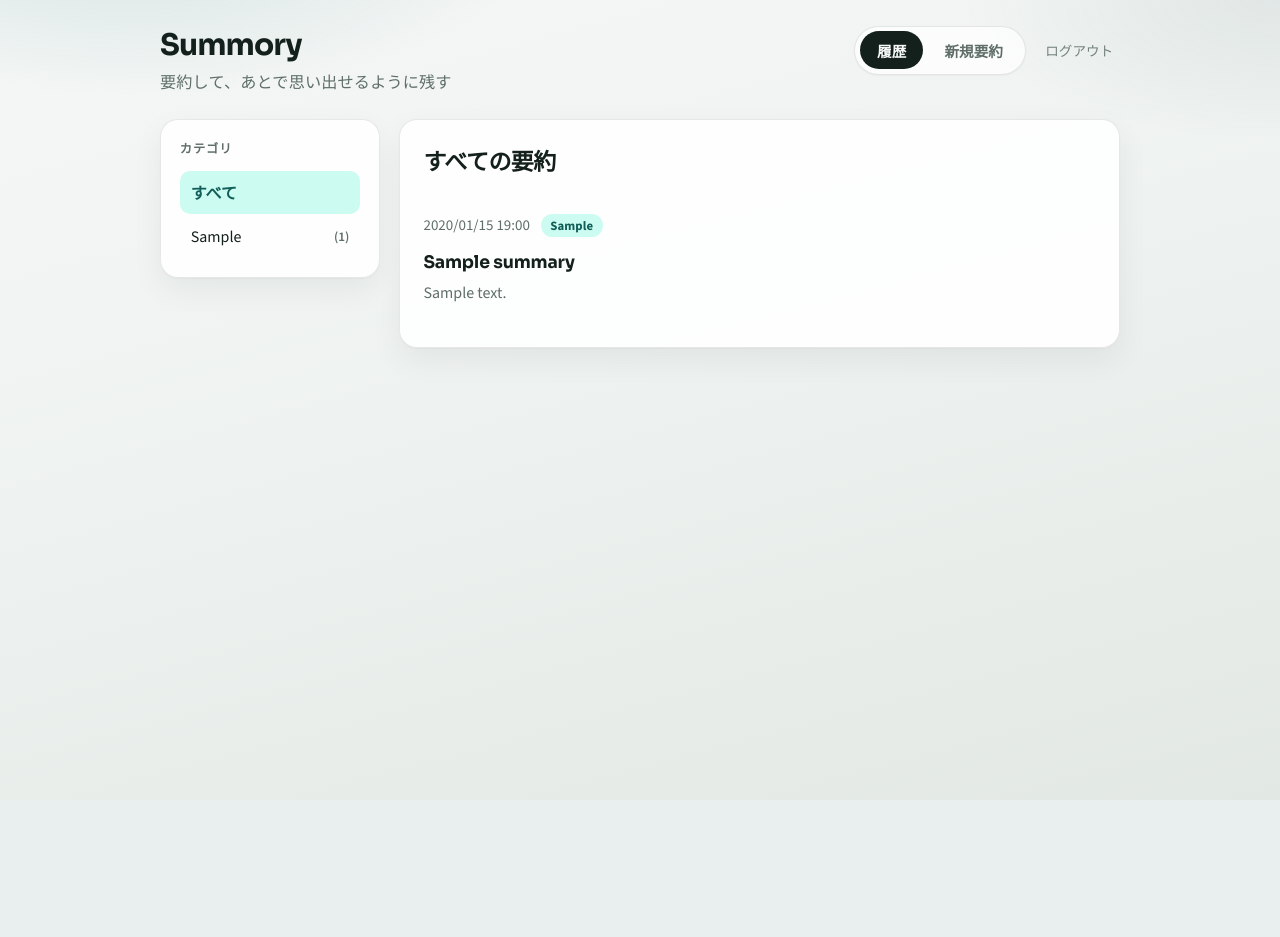
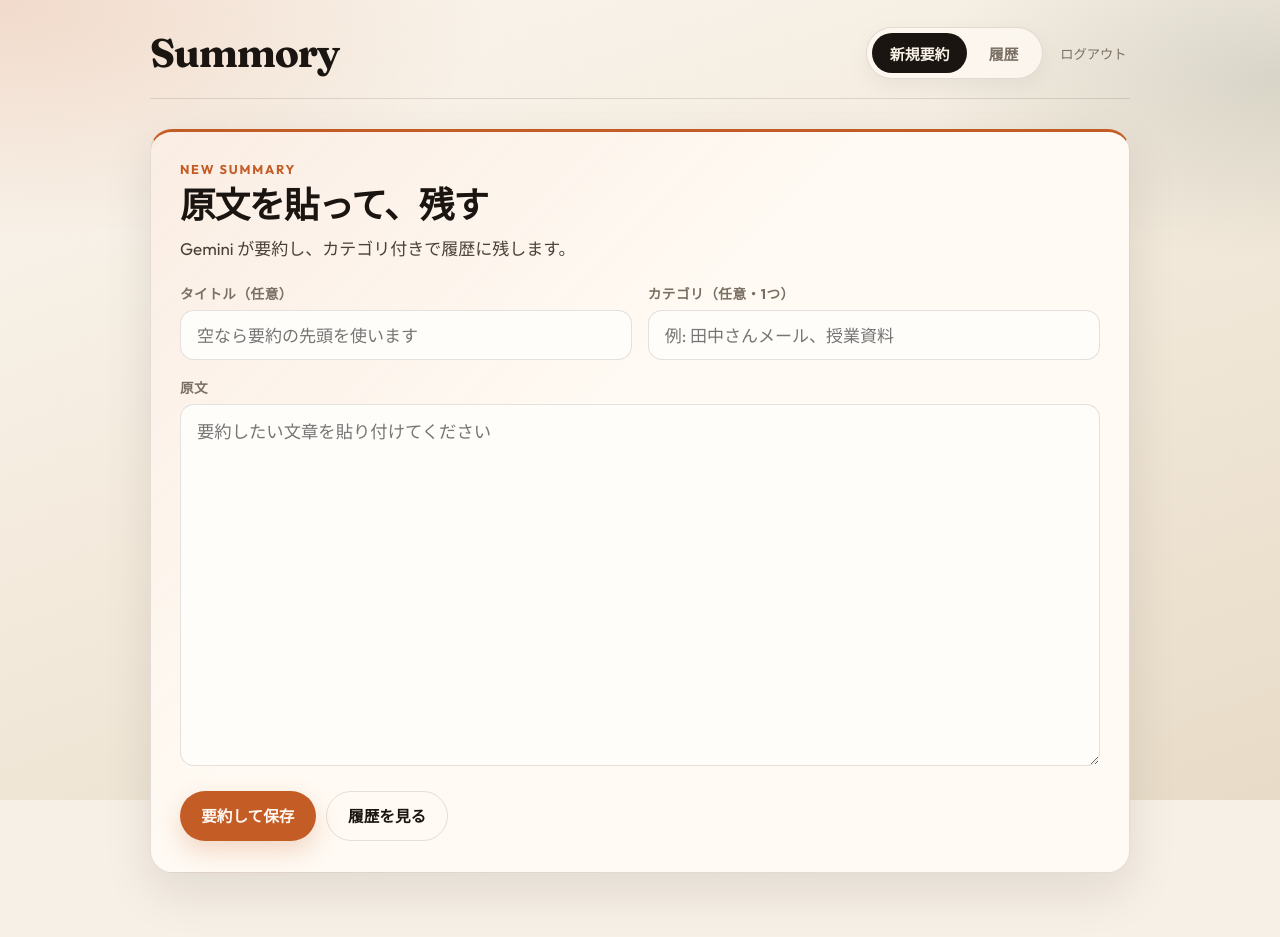
Before and after one commit to hal123w/Summory, a Django app: page / in a window 1280 px wide. Before the commit the page ends 350 px from the top, so only its background shows below. Run offline with Django 5.2, Linux system fonts and the light colour scheme; a user stored in the database is signed in; tables that the repository leaves empty hold one stand-in row (values such as "Sample post").

Commit message:
Make create the home page and refresh Summory's visual identity
Route / to new summaries, move history to /history/, drop the tagline, and switch to a warmer editorial look.

Co-authored-by: Cursor <cursoragent@cursor.com>

```diff
--- a/config/settings.py
+++ b/config/settings.py
@@ -107,7 +107,7 @@ STORAGES = {
 DEFAULT_AUTO_FIELD = 'django.db.models.BigAutoField'
 
 LOGIN_URL = 'summaries:login'
-LOGIN_REDIRECT_URL = 'summaries:list'
+LOGIN_REDIRECT_URL = 'summaries:create'
 LOGOUT_REDIRECT_URL = 'summaries:login'
 
 # AI
--- a/summaries/static/summaries/summory.css
+++ b/summaries/static/summaries/summory.css
@@ -1,22 +1,21 @@
 :root {
-  --bg: #eef2f0;
-  --bg-deep: #e2e8e4;
-  --panel: rgba(255, 255, 255, 0.88);
-  --panel-solid: #ffffff;
-  --ink: #14201c;
-  --muted: #5f6f68;
-  --line: rgba(20, 32, 28, 0.1);
-  --accent: #0f766e;
-  --accent-hover: #0d9488;
-  --accent-soft: #ccfbf1;
-  --accent-ink: #115e59;
-  --danger: #b42318;
-  --danger-soft: #fee4e2;
-  --shadow: 0 1px 2px rgba(20, 32, 28, 0.04), 0 12px 32px rgba(20, 32, 28, 0.06);
-  --radius: 18px;
-  --radius-sm: 12px;
-  --font-display: "Sora", "Hiragino Sans", sans-serif;
-  --font-body: "Source Sans 3", "Hiragino Sans", "Yu Gothic UI", sans-serif;
+  --ink: #1a1510;
+  --ink-soft: #4a4036;
+  --muted: #7a6f63;
+  --paper: #f7f0e6;
+  --paper-2: #efe4d4;
+  --panel: #fffaf3;
+  --line: rgba(26, 21, 16, 0.12);
+  --accent: #c45c26;
+  --accent-deep: #9a3f12;
+  --accent-soft: #f3d5c0;
+  --forest: #2f4a3c;
+  --danger: #9b2c2c;
+  --danger-soft: #fde8e8;
+  --shadow: 0 18px 50px rgba(26, 21, 16, 0.1);
+  --radius: 22px;
+  --font-display: "Fraunces", "Hiragino Mincho ProN", serif;
+  --font-body: "Outfit", "Hiragino Sans", sans-serif;
 }
 
 *,
@@ -34,33 +33,47 @@ body {
   min-height: 100vh;
   font-family: var(--font-body);
   color: var(--ink);
-  background: linear-gradient(165deg, #f5f7f6 0%, var(--bg) 45%, var(--bg-deep) 100%);
+  background: var(--paper);
   position: relative;
 }
 
-.bg-glow {
+.atmosphere {
   pointer-events: none;
   position: fixed;
   inset: 0;
   background:
-    radial-gradient(ellipse 60% 40% at 10% -10%, rgba(15, 118, 110, 0.14), transparent 55%),
-    radial-gradient(ellipse 50% 35% at 100% 0%, rgba(45, 90, 80, 0.08), transparent 50%);
+    radial-gradient(ellipse 70% 55% at 0% 0%, rgba(196, 92, 38, 0.18), transparent 55%),
+    radial-gradient(ellipse 55% 45% at 100% 10%, rgba(47, 74, 60, 0.14), transparent 50%),
+    radial-gradient(ellipse 60% 40% at 50% 100%, rgba(196, 92, 38, 0.08), transparent 55%),
+    linear-gradient(160deg, #fbf6ef 0%, #f3eadc 48%, #e8dcc8 100%);
   z-index: 0;
+}
+
+.atmosphere::after {
+  content: "";
+  position: absolute;
+  inset: 0;
+  opacity: 0.35;
+  background-image:
+    linear-gradient(rgba(26, 21, 16, 0.03) 1px, transparent 1px),
+    linear-gradient(90deg, rgba(26, 21, 16, 0.03) 1px, transparent 1px);
+  background-size: 28px 28px;
+  mask-image: radial-gradient(ellipse at center, black 30%, transparent 85%);
 }
 
 .shell {
   position: relative;
   z-index: 1;
-  width: min(960px, 100% - 2rem);
+  width: min(980px, 100% - 1.75rem);
   margin: 0 auto;
-  padding: 1.5rem 0 3.5rem;
-  animation: rise 0.45s ease both;
+  padding: 1.6rem 0 3.75rem;
+  animation: enter 0.55s cubic-bezier(0.22, 1, 0.36, 1) both;
 }
 
-@keyframes rise {
+@keyframes enter {
   from {
     opacity: 0;
-    transform: translateY(8px);
+    transform: translateY(14px);
   }
   to {
     opacity: 1;
@@ -69,81 +82,79 @@ body {
 }
 
 a {
-  color: var(--accent);
+  color: var(--accent-deep);
   text-decoration: none;
 }
 
 a:hover {
-  color: var(--accent-hover);
+  color: var(--accent);
 }
 
 .top {
   display: flex;
   justify-content: space-between;
-  align-items: flex-start;
-  gap: 1.25rem;
-  margin-bottom: 1.5rem;
+  align-items: center;
+  gap: 1rem;
+  margin-bottom: 1.75rem;
   flex-wrap: wrap;
+  padding-bottom: 1.1rem;
+  border-bottom: 1px solid var(--line);
 }
 
 .brand {
   margin: 0;
   font-family: var(--font-display);
-  font-size: 1.75rem;
+  font-size: clamp(1.85rem, 4vw, 2.35rem);
   font-weight: 700;
   letter-spacing: -0.03em;
+  line-height: 1;
 }
 
 .brand a {
-  color: inherit;
+  color: var(--ink);
   text-decoration: none;
 }
 
-.tagline {
-  margin: 0.35rem 0 0;
-  color: var(--muted);
-  font-size: 0.95rem;
-  letter-spacing: 0.01em;
+.brand a:hover {
+  color: var(--accent-deep);
 }
 
 .top-actions {
   display: flex;
   align-items: center;
-  gap: 0.75rem;
+  gap: 0.85rem;
   flex-wrap: wrap;
 }
 
 .nav {
   display: inline-flex;
-  gap: 0.25rem;
-  padding: 0.28rem;
-  background: rgba(255, 255, 255, 0.7);
+  gap: 0.2rem;
+  padding: 0.3rem;
+  background: rgba(255, 250, 243, 0.75);
   border: 1px solid var(--line);
   border-radius: 999px;
-  backdrop-filter: blur(8px);
-  box-shadow: 0 1px 2px rgba(20, 32, 28, 0.04);
+  box-shadow: 0 8px 24px rgba(26, 21, 16, 0.05);
 }
 
 .nav a {
-  padding: 0.5rem 1rem;
+  padding: 0.55rem 1.05rem;
   border-radius: 999px;
   color: var(--muted);
-  font-family: var(--font-display);
   font-weight: 600;
-  font-size: 0.86rem;
+  font-size: 0.88rem;
   text-decoration: none;
-  transition: background 0.18s ease, color 0.18s ease, transform 0.18s ease;
+  transition: background 0.2s ease, color 0.2s ease, transform 0.2s ease;
 }
 
 .nav a:hover {
   color: var(--ink);
-  background: rgba(20, 32, 28, 0.04);
+  background: rgba(26, 21, 16, 0.05);
   text-decoration: none;
 }
 
 .nav a.is-active {
   background: var(--ink);
-  color: #f8faf9;
+  color: var(--paper);
 }
 
 .logout-form {
@@ -153,12 +164,11 @@ a:hover {
 .logout-link {
   border: none;
   background: transparent;
-  padding: 0.35rem 0.4rem;
+  padding: 0.35rem 0.2rem;
   font: inherit;
-  font-size: 0.8rem;
+  font-size: 0.78rem;
   color: var(--muted);
   cursor: pointer;
-  opacity: 0.85;
 }
 
 .logout-link:hover {
@@ -168,12 +178,12 @@ a:hover {
 
 .layout {
   display: grid;
-  grid-template-columns: 220px 1fr;
-  gap: 1.1rem;
+  grid-template-columns: 230px 1fr;
+  gap: 1.15rem;
   align-items: start;
 }
 
-@media (max-width: 760px) {
+@media (max-width: 780px) {
   .layout {
     grid-template-columns: 1fr;
   }
@@ -191,6 +201,10 @@ a:hover {
     flex: 1;
     text-align: center;
   }
+
+  .field-row {
+    grid-template-columns: 1fr !important;
+  }
 }
 
 .side,
@@ -200,23 +214,24 @@ a:hover {
   border: 1px solid var(--line);
   border-radius: var(--radius);
   box-shadow: var(--shadow);
-  backdrop-filter: blur(10px);
 }
 
 .side {
-  padding: 1.1rem;
+  padding: 1.15rem;
   position: sticky;
   top: 1rem;
+  background:
+    linear-gradient(180deg, rgba(47, 74, 60, 0.06), transparent 40%),
+    var(--panel);
 }
 
 .side h2 {
-  margin: 0 0 0.85rem;
+  margin: 0 0 0.9rem;
   font-family: var(--font-display);
-  font-size: 0.72rem;
-  font-weight: 600;
-  color: var(--muted);
-  letter-spacing: 0.08em;
-  text-transform: uppercase;
+  font-size: 0.95rem;
+  font-weight: 650;
+  color: var(--forest);
+  letter-spacing: 0.02em;
 }
 
 .side a {
@@ -224,23 +239,25 @@ a:hover {
   justify-content: space-between;
   align-items: center;
   gap: 0.5rem;
-  padding: 0.55rem 0.65rem;
-  border-radius: 10px;
-  color: var(--ink);
+  padding: 0.6rem 0.7rem;
+  border-radius: 12px;
+  color: var(--ink-soft);
   text-decoration: none;
-  margin-bottom: 0.15rem;
+  margin-bottom: 0.2rem;
   font-size: 0.94rem;
-  transition: background 0.15s ease;
+  font-weight: 500;
+  transition: background 0.15s ease, color 0.15s ease;
 }
 
 .side a:hover {
-  background: rgba(15, 118, 110, 0.08);
+  background: rgba(196, 92, 38, 0.08);
+  color: var(--ink);
   text-decoration: none;
 }
 
 .side a.is-active {
   background: var(--accent-soft);
-  color: var(--accent-ink);
+  color: var(--accent-deep);
   font-weight: 700;
 }
 
@@ -251,15 +268,56 @@ a:hover {
 }
 
 .panel {
-  padding: 1.35rem 1.4rem 1.5rem;
+  padding: 1.5rem 1.55rem 1.65rem;
 }
 
-.panel h1 {
-  margin: 0 0 1.1rem;
+.panel-hero {
+  padding: 1.75rem 1.7rem 1.85rem;
+  background:
+    linear-gradient(135deg, rgba(196, 92, 38, 0.08), transparent 42%),
+    var(--panel);
+  border-top: 3px solid var(--accent);
+}
+
+.hero-copy {
+  margin-bottom: 1.35rem;
+}
+
+.eyebrow {
+  margin: 0 0 0.45rem;
+  font-size: 0.75rem;
+  font-weight: 700;
+  letter-spacing: 0.14em;
+  text-transform: uppercase;
+  color: var(--accent);
+}
+
+.panel h1,
+.hero-copy h1 {
+  margin: 0;
   font-family: var(--font-display);
-  font-size: 1.35rem;
+  font-size: clamp(1.55rem, 3.5vw, 2.1rem);
   font-weight: 650;
-  letter-spacing: -0.02em;
+  letter-spacing: -0.03em;
+  line-height: 1.15;
+  color: var(--ink);
+}
+
+.lede {
+  margin: 0.55rem 0 0;
+  color: var(--ink-soft);
+  font-size: 1rem;
+  max-width: 36rem;
+}
+
+.field-row {
+  display: grid;
+  grid-template-columns: 1fr 1fr;
+  gap: 0.9rem;
+}
+
+.field {
+  min-width: 0;
 }
 
 .messages {
@@ -269,39 +327,38 @@ a:hover {
 }
 
 .messages li {
-  padding: 0.75rem 0.95rem;
-  border-radius: var(--radius-sm);
+  padding: 0.8rem 1rem;
+  border-radius: 14px;
   background: var(--accent-soft);
-  color: var(--accent-ink);
-  margin-bottom: 0.4rem;
-  border: 1px solid rgba(15, 118, 110, 0.15);
+  color: var(--accent-deep);
+  margin-bottom: 0.45rem;
+  border: 1px solid rgba(196, 92, 38, 0.2);
 }
 
 .messages li.error {
   background: var(--danger-soft);
   color: var(--danger);
-  border-color: rgba(180, 35, 24, 0.15);
+  border-color: rgba(155, 44, 44, 0.2);
 }
 
 .meta {
   display: flex;
   flex-wrap: wrap;
   align-items: center;
-  gap: 0.45rem 0.65rem;
+  gap: 0.45rem 0.7rem;
   color: var(--muted);
   font-size: 0.88rem;
-  margin-bottom: 0.85rem;
+  margin-bottom: 0.75rem;
 }
 
 .badge {
   display: inline-block;
-  padding: 0.18rem 0.55rem;
+  padding: 0.2rem 0.6rem;
   border-radius: 999px;
-  background: var(--accent-soft);
-  color: var(--accent-ink);
-  font-size: 0.75rem;
+  background: rgba(47, 74, 60, 0.12);
+  color: var(--forest);
+  font-size: 0.74rem;
   font-weight: 700;
-  letter-spacing: 0.01em;
 }
 
 .list {
@@ -311,40 +368,33 @@ a:hover {
 }
 
 .list li {
-  padding: 1rem 0.85rem;
-  margin: 0 -0.85rem;
-  border-radius: var(--radius-sm);
-  border-top: 1px solid transparent;
-  transition: background 0.15s ease;
+  padding: 1.15rem 0;
+  border-top: 1px solid var(--line);
 }
 
-.list li + li {
-  border-top-color: var(--line);
-  border-radius: 0;
-}
-
-.list li:hover {
-  background: rgba(15, 118, 110, 0.04);
+.list li:first-child {
+  border-top: none;
+  padding-top: 0.15rem;
 }
 
 .list .title {
   font-family: var(--font-display);
   font-weight: 650;
-  font-size: 1.02rem;
+  font-size: 1.2rem;
   color: var(--ink);
   text-decoration: none;
-  letter-spacing: -0.01em;
+  letter-spacing: -0.02em;
 }
 
 .list .title:hover {
-  color: var(--accent);
+  color: var(--accent-deep);
 }
 
 .list .preview {
-  margin: 0.4rem 0 0;
-  color: var(--muted);
-  font-size: 0.94rem;
-  line-height: 1.5;
+  margin: 0.45rem 0 0;
+  color: var(--ink-soft);
+  font-size: 0.95rem;
+  line-height: 1.55;
   white-space: pre-wrap;
 }
 
@@ -356,22 +406,22 @@ a:hover {
 
 .summary-body {
   white-space: pre-wrap;
-  line-height: 1.7;
-  margin: 0 0 1.35rem;
-  font-size: 1.02rem;
+  line-height: 1.75;
+  margin: 0 0 1.4rem;
+  font-size: 1.05rem;
+  color: var(--ink-soft);
 }
 
 details.original {
-  border-top: 1px solid var(--line);
+  border-top: 1px dashed var(--line);
   padding-top: 1rem;
 }
 
 details.original summary {
   cursor: pointer;
-  font-family: var(--font-display);
-  font-weight: 600;
+  font-weight: 650;
   font-size: 0.9rem;
-  color: var(--muted);
+  color: var(--forest);
   list-style: none;
 }
 
@@ -380,31 +430,32 @@ details.original summary::-webkit-details-marker {
 }
 
 details.original summary::before {
-  content: "▸ ";
+  content: "+ ";
   color: var(--accent);
+  font-weight: 700;
 }
 
 details.original[open] summary::before {
-  content: "▾ ";
+  content: "− ";
 }
 
 details.original pre {
   white-space: pre-wrap;
   font-family: inherit;
-  background: #f3f6f5;
+  background: #f3ebe0;
   border: 1px solid var(--line);
-  border-radius: var(--radius-sm);
-  padding: 1rem;
+  border-radius: 14px;
+  padding: 1rem 1.05rem;
   margin: 0.85rem 0 0;
-  line-height: 1.6;
-  color: #33443e;
+  line-height: 1.65;
+  color: var(--ink-soft);
 }
 
 .actions {
   display: flex;
   flex-wrap: wrap;
-  gap: 0.55rem;
-  margin-top: 1.15rem;
+  gap: 0.6rem;
+  margin-top: 1.25rem;
 }
 
 .btn {
@@ -413,122 +464,136 @@ details.original pre {
   justify-content: center;
   border: none;
   border-radius: 999px;
-  padding: 0.62rem 1.15rem;
-  font-family: var(--font-display);
-  font-size: 0.9rem;
-  font-weight: 650;
+  padding: 0.72rem 1.25rem;
+  font-family: var(--font-body);
+  font-size: 0.92rem;
+  font-weight: 700;
   cursor: pointer;
   background: var(--accent);
-  color: #f0fdfa;
+  color: #fff8f2;
   text-decoration: none;
   transition: transform 0.15s ease, background 0.15s ease, box-shadow 0.15s ease;
-  box-shadow: 0 1px 2px rgba(15, 118, 110, 0.2);
+  box-shadow: 0 10px 24px rgba(196, 92, 38, 0.22);
 }
 
 .btn:hover {
-  background: var(--accent-hover);
+  background: var(--accent-deep);
   transform: translateY(-1px);
   text-decoration: none;
   color: #fff;
 }
 
 .btn-ghost {
-  background: var(--panel-solid);
+  background: transparent;
   color: var(--ink);
   border: 1px solid var(--line);
   box-shadow: none;
 }
 
 .btn-ghost:hover {
-  background: #f8faf9;
+  background: rgba(26, 21, 16, 0.04);
   color: var(--ink);
 }
 
 .btn-danger {
   background: var(--danger);
-  box-shadow: 0 1px 2px rgba(180, 35, 24, 0.2);
+  box-shadow: 0 8px 20px rgba(155, 44, 44, 0.2);
 }
 
 .btn-danger:hover {
-  background: #912018;
+  background: #7f1d1d;
   color: #fff;
 }
 
 label {
   display: block;
-  font-size: 0.84rem;
-  font-weight: 600;
+  font-size: 0.8rem;
+  font-weight: 700;
   color: var(--muted);
-  margin: 1rem 0 0.35rem;
+  margin: 0 0 0.4rem;
+  letter-spacing: 0.04em;
+  text-transform: uppercase;
+}
+
+.field + .field,
+.field-row + .field,
+.create-form > .field {
+  margin-top: 1rem;
+}
+
+.field-row .field {
+  margin-top: 0;
 }
 
 .input {
   width: 100%;
-  border: 1px solid var(--line);
-  border-radius: var(--radius-sm);
-  padding: 0.72rem 0.85rem;
+  border: 1.5px solid var(--line);
+  border-radius: 14px;
+  padding: 0.8rem 0.95rem;
   font: inherit;
-  background: #fff;
+  background: #fffdf9;
   color: var(--ink);
   transition: border-color 0.15s ease, box-shadow 0.15s ease;
 }
 
 .input:focus {
   outline: none;
-  border-color: rgba(15, 118, 110, 0.45);
-  box-shadow: 0 0 0 3px rgba(15, 118, 110, 0.12);
+  border-color: rgba(196, 92, 38, 0.55);
+  box-shadow: 0 0 0 4px rgba(196, 92, 38, 0.12);
 }
 
 .textarea {
   resize: vertical;
-  min-height: 10rem;
-  line-height: 1.55;
+  min-height: 14rem;
+  line-height: 1.6;
+  font-size: 1.02rem;
 }
 
 .auth-card {
-  width: min(420px, 100%);
-  margin: 2.5rem auto;
-  padding: 1.85rem 1.65rem;
-  animation: rise 0.5s ease both;
+  width: min(430px, 100%);
+  margin: 2.75rem auto;
+  padding: 2rem 1.75rem;
+  border-top: 3px solid var(--accent);
+  animation: enter 0.55s cubic-bezier(0.22, 1, 0.36, 1) both;
 }
 
 .auth-card h1 {
-  margin: 0 0 0.35rem;
+  margin: 0 0 0.4rem;
   font-family: var(--font-display);
-  font-size: 1.55rem;
-  letter-spacing: -0.02em;
+  font-size: 2rem;
+  letter-spacing: -0.03em;
 }
 
 .auth-card > p {
-  margin: 0 0 1.15rem;
-  color: var(--muted);
+  margin: 0 0 1.2rem;
+  color: var(--ink-soft);
 }
 
 .auth-card input {
   width: 100%;
-  border: 1px solid var(--line);
-  border-radius: var(--radius-sm);
-  padding: 0.72rem 0.85rem;
+  border: 1.5px solid var(--line);
+  border-radius: 14px;
+  padding: 0.8rem 0.95rem;
   font: inherit;
-  background: #fff;
-  margin-bottom: 0.35rem;
+  background: #fffdf9;
+  margin-bottom: 0.4rem;
 }
 
 .auth-card input:focus {
   outline: none;
-  border-color: rgba(15, 118, 110, 0.45);
-  box-shadow: 0 0 0 3px rgba(15, 118, 110, 0.12);
+  border-color: rgba(196, 92, 38, 0.55);
+  box-shadow: 0 0 0 4px rgba(196, 92, 38, 0.12);
 }
 
 .auth-card .btn {
   width: 100%;
-  margin-top: 0.9rem;
+  margin-top: 0.95rem;
 }
 
 .auth-foot {
   text-align: center;
-  margin-top: 1.1rem;
-  font-size: 0.9rem;
+  margin-top: 1.15rem;
+  font-size: 0.92rem;
   color: var(--muted);
 }
 
--- a/summaries/templates/summaries/base.html
+++ b/summaries/templates/summaries/base.html
@@ -7,22 +7,19 @@
   <title>{% block title %}Summory{% endblock %}</title>
   <link rel="preconnect" href="https://fonts.googleapis.com">
   <link rel="preconnect" href="https://fonts.gstatic.com" crossorigin>
-  <link href="https://fonts.googleapis.com/css2?family=Sora:wght@500;600;700&family=Source+Sans+3:ital,wght@0,400;0,600;0,700;1,400&display=swap" rel="stylesheet">
+  <link href="https://fonts.googleapis.com/css2?family=Fraunces:opsz,wght@9..144,500;9..144,650;9..144,700&family=Outfit:wght@400;500;600;700&display=swap" rel="stylesheet">
   <link rel="stylesheet" href="{% static 'summaries/summory.css' %}">
 </head>
 <body>
-  <div class="bg-glow" aria-hidden="true"></div>
+  <div class="atmosphere" aria-hidden="true"></div>
   <div class="shell">
     <header class="top">
-      <div class="top-brand">
-        <p class="brand"><a href="{% url 'summaries:list' %}">Summory</a></p>
-        <p class="tagline">要約して、あとで思い出せるように残す</p>
-      </div>
+      <p class="brand"><a href="{% url 'summaries:create' %}">Summory</a></p>
       {% if user.is_authenticated %}
       <div class="top-actions">
         <nav class="nav" aria-label="メイン">
+          <a href="{% url 'summaries:create' %}" class="{% if nav == 'create' %}is-active{% endif %}">新規要約</a>
           <a href="{% url 'summaries:list' %}" class="{% if nav == 'list' %}is-active{% endif %}">履歴</a>
-          <a href="{% url 'summaries:create' %}" class="{% if nav == 'create' %}is-active{% endif %}">新規要約</a>
         </nav>
         <form method="post" action="{% url 'summaries:logout' %}" class="logout-form">
           {% csrf_token %}
--- a/summaries/templates/summaries/create.html
+++ b/summaries/templates/summaries/create.html
@@ -3,15 +3,21 @@
 {% block title %}新規要約 — Summory{% endblock %}
 
 {% block content %}
-<section class="panel">
-  <h1>新規要約</h1>
-  <p class="meta">原文を貼ると Gemini が要約し、履歴に残します。</p>
-  <form method="post">
+<section class="panel panel-hero">
+  <div class="hero-copy">
+    <p class="eyebrow">New summary</p>
+    <h1>原文を貼って、残す</h1>
+    <p class="lede">Gemini が要約し、カテゴリ付きで履歴に残します。</p>
+  </div>
+  <form method="post" class="create-form">
     {% csrf_token %}
+    <div class="field-row">
+      <div class="field">
         <label for="id_title">{{ form.title.label }}</label>
         {{ form.title }}
         {{ form.title.errors }}
-
+      </div>
+      <div class="field">
         <label for="id_category">{{ form.category.label }}</label>
         {{ form.category }}
         {{ form.category.errors }}
@@ -20,14 +26,18 @@
           <option value="{{ name }}">
           {% endfor %}
         </datalist>
+      </div>
+    </div>
 
+    <div class="field">
       <label for="id_original_text">{{ form.original_text.label }}</label>
       {{ form.original_text }}
       {{ form.original_text.errors }}
+    </div>
 
     <div class="actions">
       <button type="submit" class="btn">要約して保存</button>
-      <a class="btn btn-ghost" href="{% url 'summaries:list' %}">キャンセル</a>
+      <a class="btn btn-ghost" href="{% url 'summaries:list' %}">履歴を見る</a>
     </div>
   </form>
 </section>
--- a/summaries/tests.py
+++ b/summaries/tests.py
@@ -16,6 +16,12 @@ class SummoryTests(TestCase):
     def test_login_required_for_list(self):
         res = self.client.get(reverse('summaries:list'))
         self.assertEqual(res.status_code, 302)
+
+    def test_home_is_create_when_logged_in(self):
+        self.client.login(username='alice', password='pass12345')
+        res = self.client.get(reverse('summaries:create'))
+        self.assertEqual(res.status_code, 200)
+        self.assertContains(res, '原文を貼って')
 
     def test_cannot_see_others_summary(self):
         Summary.objects.create(
--- a/summaries/urls.py
+++ b/summaries/urls.py
@@ -8,8 +8,8 @@ urlpatterns = [
     path('login/', views.SummoryLoginView.as_view(), name='login'),
     path('logout/', views.SummoryLogoutView.as_view(), name='logout'),
     path('signup/', views.SignUpView.as_view(), name='signup'),
-    path('', views.summary_list, name='list'),
-    path('new/', views.summary_create, name='create'),
+    path('', views.summary_create, name='create'),
+    path('history/', views.summary_list, name='list'),
     path('<int:pk>/', views.summary_detail, name='detail'),
     path('<int:pk>/edit/', views.summary_edit, name='edit'),
     path('<int:pk>/delete/', views.summary_delete, name='delete'),
```
Also changed, not shown: README.md. Lines whose indentation alone changed are shown as unchanged.
